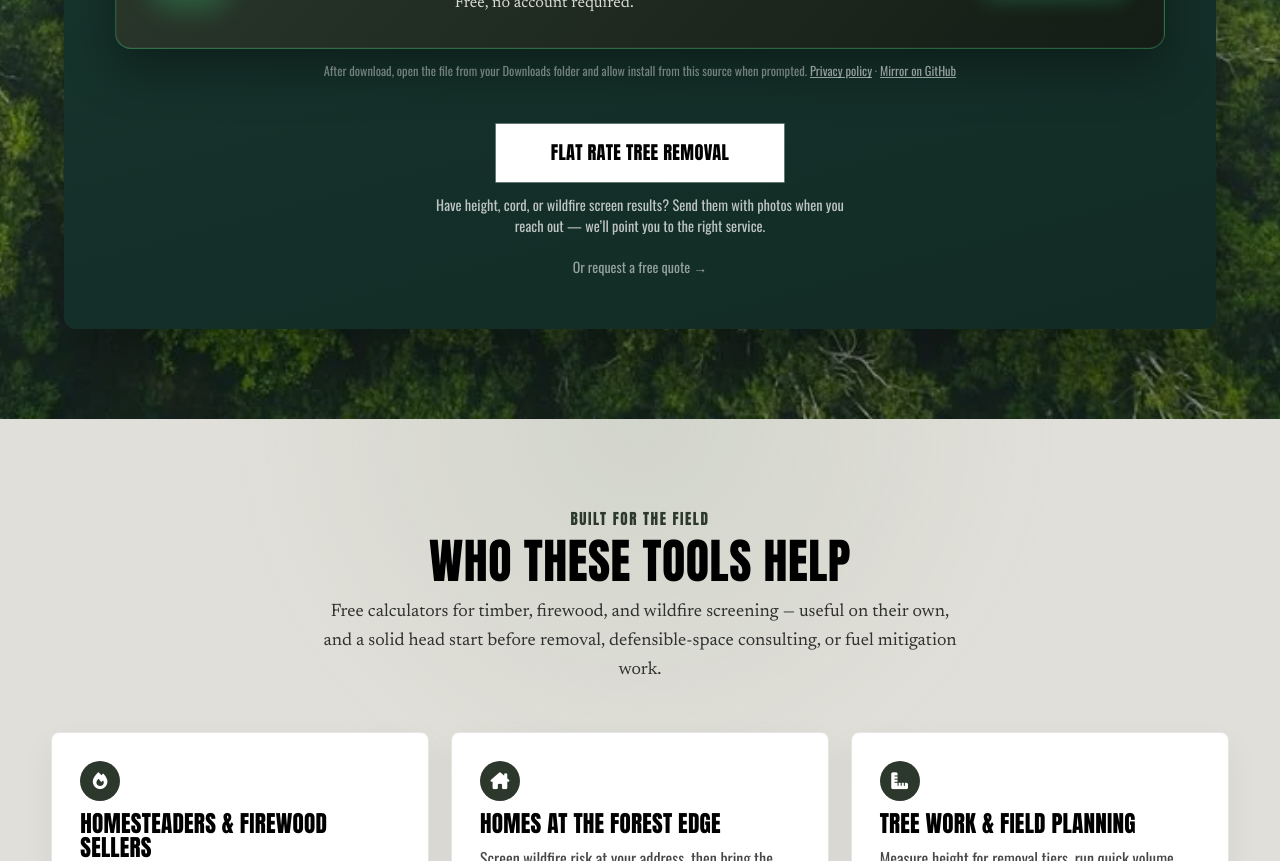
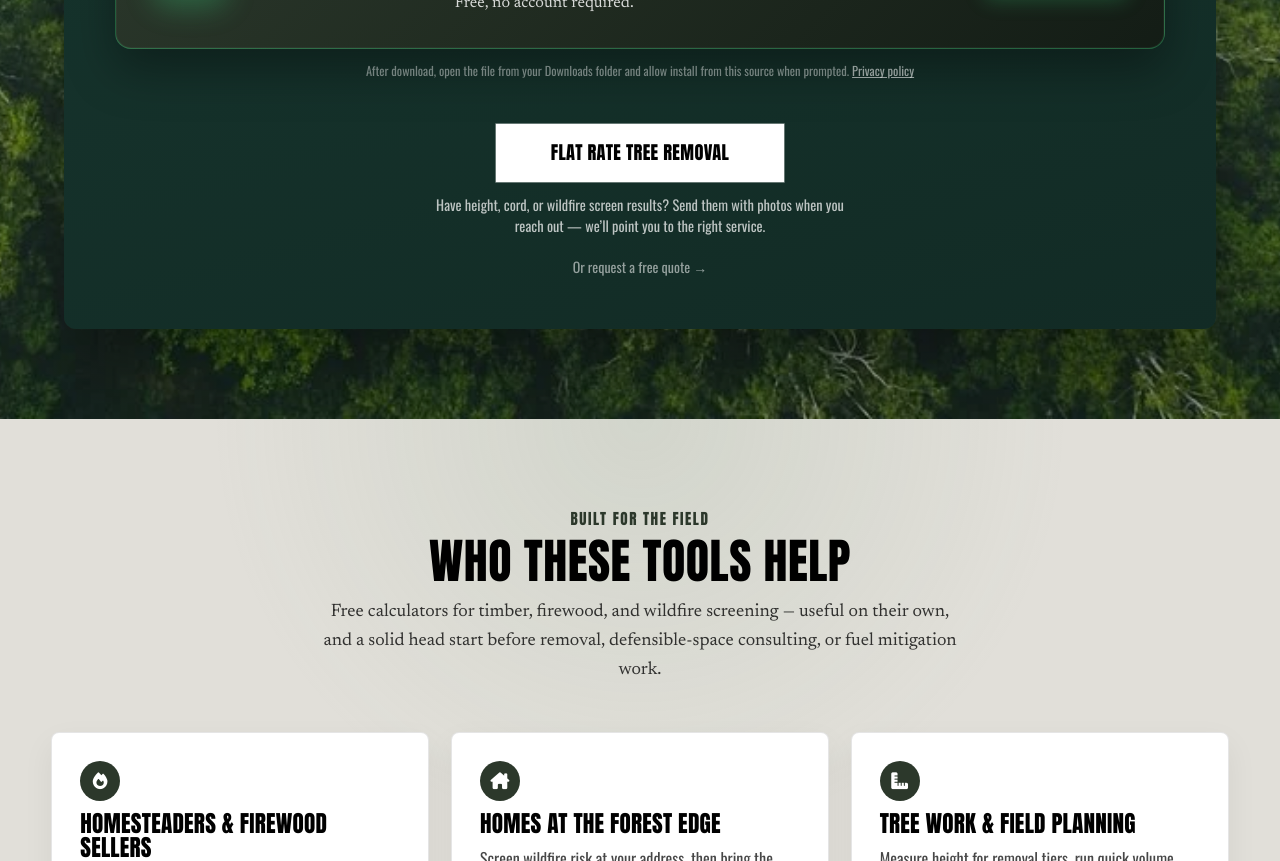
Before and after one commit to MRJOHN5ON/fire-forestryMigrated, a plain HTML site: page toolbox.html in a window 1280 px wide. Shown: the part 2641-3502 px from the top of the page. Drawn offline with nearby package versions, Linux system fonts and the light colour scheme.

Commit message:
Remove GitHub mirror link from toolbox APK download note.
Co-authored-by: Cursor <cursoragent@cursor.com>

```diff
--- a/toolbox.html
+++ b/toolbox.html
@@ -242,7 +242,7 @@ j=d.createElement(s),dl=l!='dataLayer'?'&l='+l:'';j.async=true;j.src=
                   <span class="toolbox-android-download__btn-meta">v1.1.0</span>
                 </span>
               </a>
-              <p class="toolbox-android-download__note">After download, open the file from your Downloads folder and allow install from this source when prompted. <a href="field-tools-privacy.html">Privacy policy</a> · <a href="https://github.com/MRJOHN5ON/givens-field-tools/releases/tag/v1.1.0" rel="noopener noreferrer">Mirror on GitHub</a></p>
+              <p class="toolbox-android-download__note">After download, open the file from your Downloads folder and allow install from this source when prompted. <a href="field-tools-privacy.html">Privacy policy</a></p>
             </div>
 
             <footer class="tree-tools-panel__footer">
```
